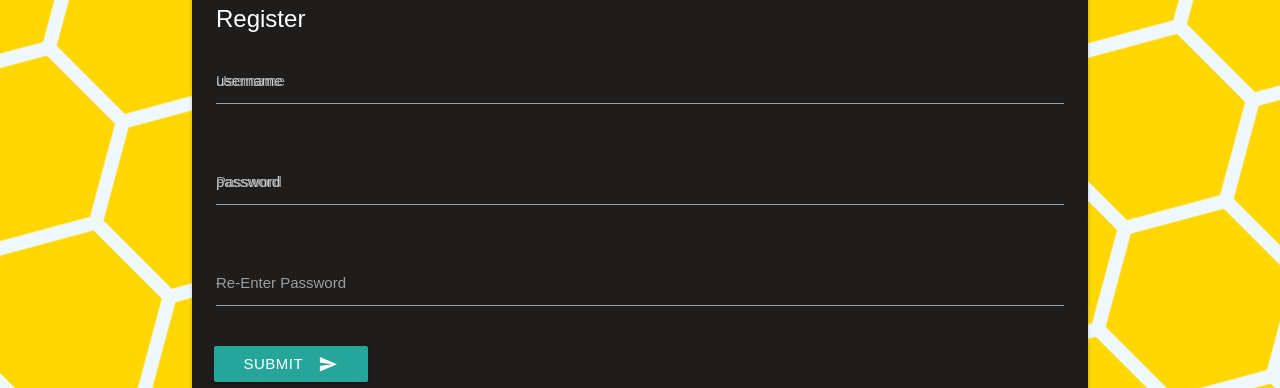
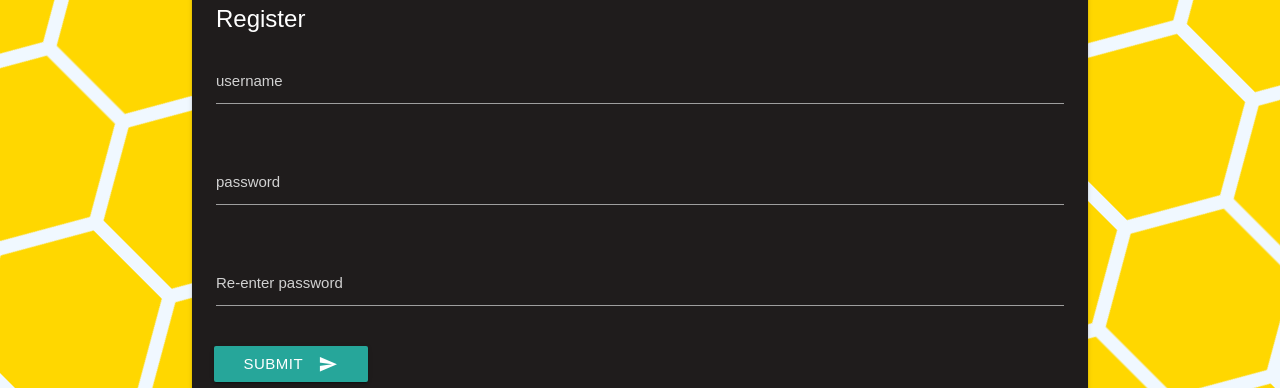
Before and after one commit to shama009/BumbleBot, a React (Create React App) app in the folder client/: page /register in a window 1280 px wide. Shown: the part 221-609 px from the top of the page. Built offline with nearby package versions, Linux system fonts and the light colour scheme; the HTML template or start-up script is replaced by a standard one.

Commit message:
twitter page official

```diff
--- a/client/src/components/Login/Login.js
+++ b/client/src/components/Login/Login.js
@@ -60,6 +60,7 @@ class Login extends Component {
                                     <div className="row">
                                         <div className="input-field col s12">
                                             <input
+                                                placeholder="username"
                                                 id="log-in" type="text"
                                                 value={this.state.username}
                                                 className="validate"
@@ -89,11 +90,6 @@ class Login extends Component {
                                             Not a Member? Register <a href="/register">HERE</a>
                                         </div>
                                     </div>
-                                    <div className="row">
-                                        <div className="col s12">
-                                            TEST? <a href={'/auth/twitter'}>TEST</a>
-                                        </div>
-                                    </div>
                                 </form>
                             </div>
                         </div>
--- a/client/src/components/Register/Register.js
+++ b/client/src/components/Register/Register.js
@@ -1,6 +1,6 @@
 import React, { Component } from "react";
 import "./Register.css";
-import "../../utils/API"
+import API from "../../utils/API"
 
 class Register extends Component {
 
@@ -42,11 +42,6 @@ class Register extends Component {
         else {
             alert("Password's don't match!");
         }
-        this.setState({
-            username:"",
-            password:"",
-            passwordReEnter:""
-        })
     }
 
     render() {
@@ -61,7 +56,6 @@ class Register extends Component {
                                     <form className="col s12">
                                         <div className="row">
                                         <div className="input-field col s12">
-                                            <label htmlFor="username">Username</label>
                                             <input
                                                 placeholder="username"
                                                 id="username"
@@ -74,7 +68,6 @@ class Register extends Component {
                                         </div>
                                         <div className="row">
                                         <div className="input-field col s12">
-                                            <label htmlFor="password">Password</label>
                                             <input
                                                 placeholder="password"
                                                 id="password"
@@ -87,9 +80,8 @@ class Register extends Component {
                                         </div>
                                         <div className="row">
                                         <div className="input-field col s12">
-                                            <label htmlFor="reEnterPwd">Re-Enter Password</label>
                                             <input
-                                                placeholder="-"
+                                                placeholder="Re-enter password"
                                                 id="reEnterPwd"
                                                 type="password"
                                                 className="validate"
```
